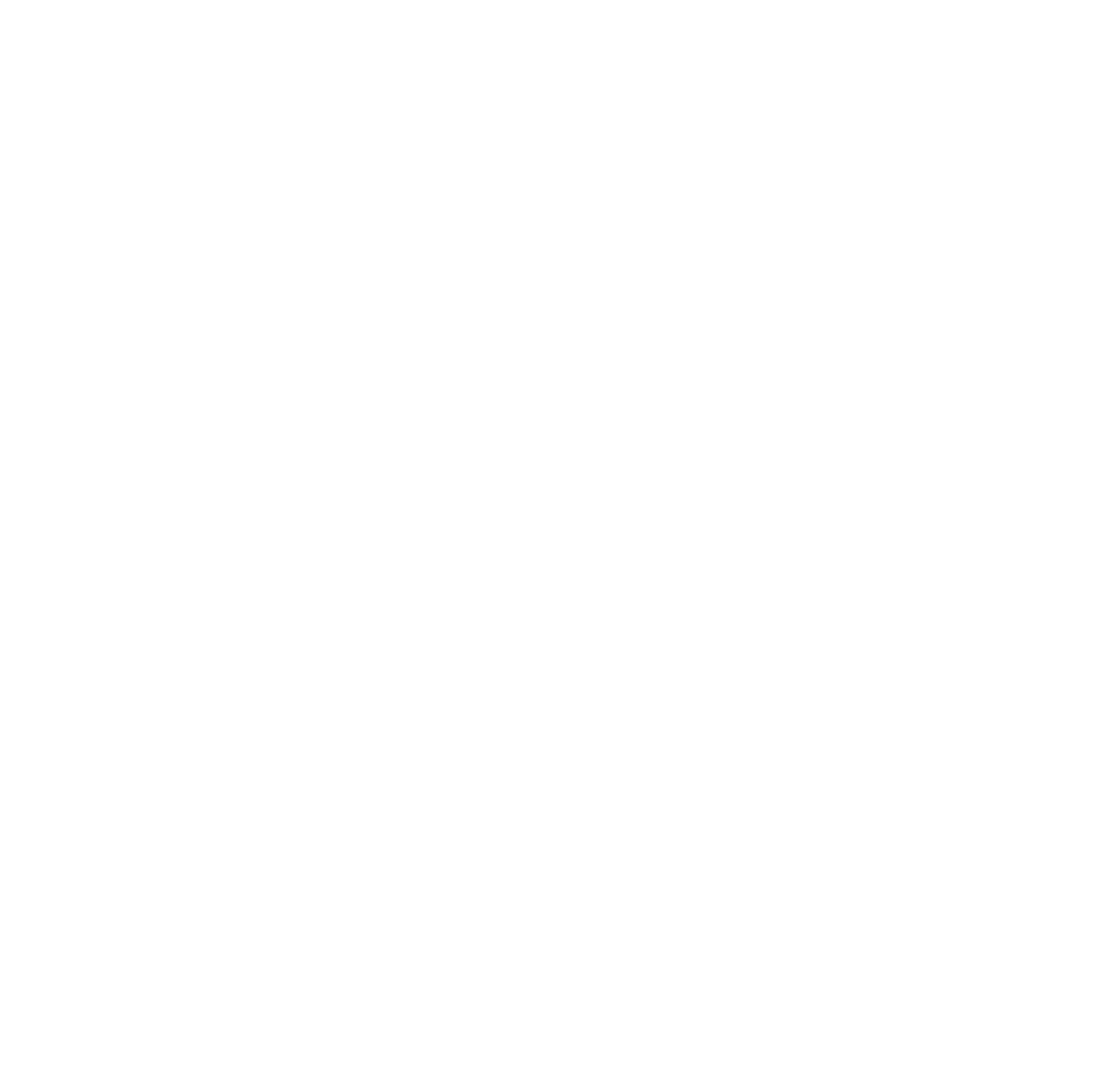
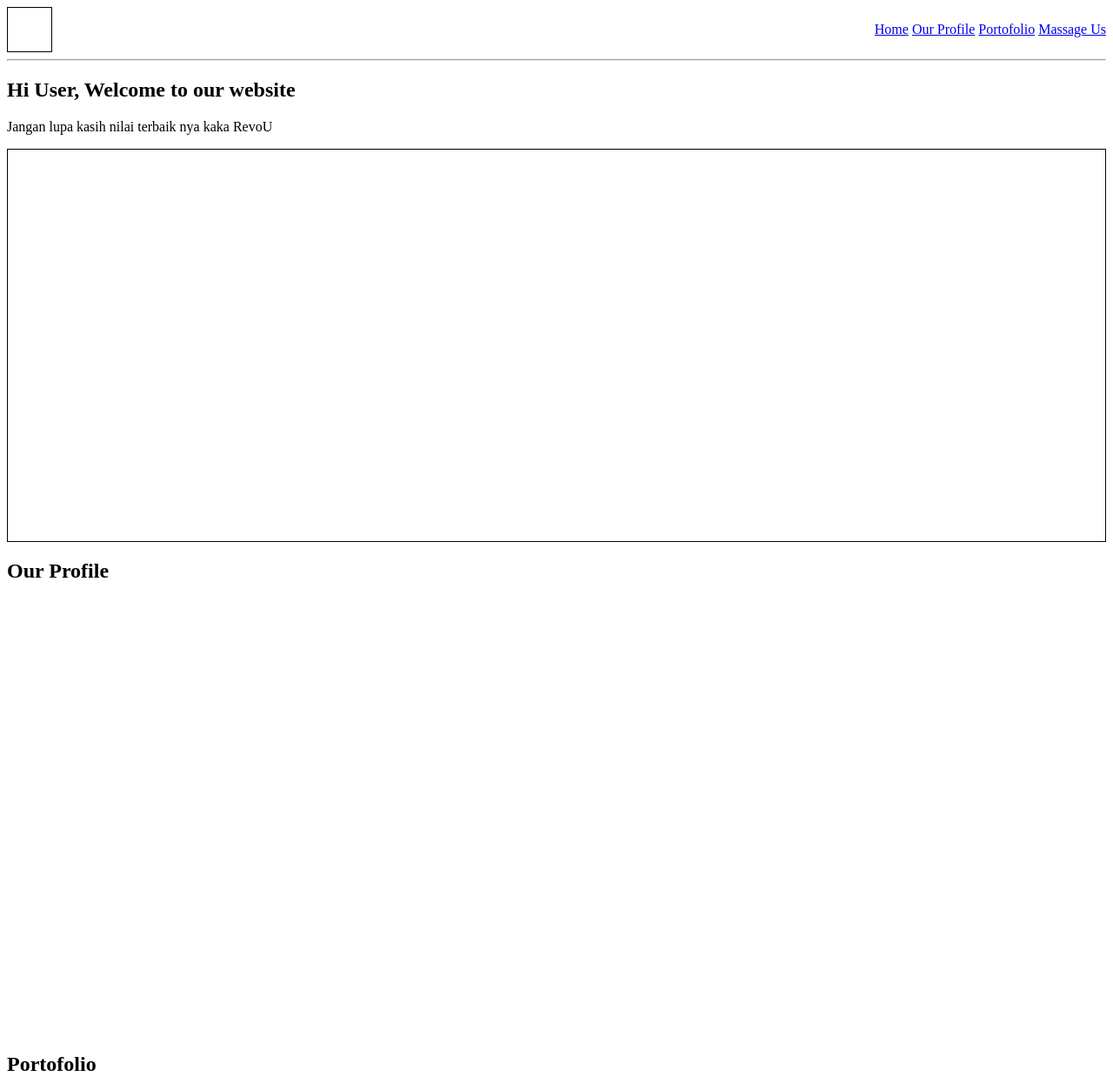
Before and after one commit to revou-fundamental-course/06-jan-25-fakhrisumirat, a plain HTML site: page index.html in a window 1280 px wide. Shown: the top 1253 px of the page at 87% size. Before the commit the page ends 800 px from the top, so only its background shows below. Drawn offline with Linux system fonts and the light colour scheme.

Commit message:
bagian kedua

```diff
--- a/css/styles.css
+++ b/css/styles.css
@@ -1 +1,27 @@
 /* Ini File CSS */
+
+.main-header {
+    display: flex;
+    justify-content: space-between;
+    align-items: center;
+}
+
+.logo-icon {
+    border: 1px solid;
+    height: 50px;
+    width: 50px;
+}
+
+.banner-image {
+    border: 1px solid;
+    height: 450px;
+}
+
+.content {
+    /* opsional */
+    height: 500px;
+}
+
+.footer {
+    text-align: center;
+}
--- a/index.html
+++ b/index.html
@@ -5,10 +5,82 @@
    <meta charset="UTF_8">
    <meta name="viewport" content="width=device-width, initial-scale=1.0">
    <title>Document</title>
+
+   <!-- Navigasi -->
+   <link rel="stylesheet" href="css\styles.css">
 </head>
 
 <body>
+    <!-- Logo & Navigasi -->
+    <header class="main-header">
 
+        <!-- Logo -->
+        <div class="logo-icon"></div>
+
+        <!-- Navigasi -->
+         <nav>
+            <a href="#home-page">Home</a>
+            <a href="#our-profile">Our Profile</a>
+            <a href="#portofolio">Portofolio</a>
+            <a href="#massage-us">Massage Us</a>
+         </nav>
+    </header>
+
+    <hr />
+
+    <!-- Main Content -->
+    <main>
+       <!-- Home Page -->
+        <section>
+            <!-- Title -->
+            <header id="home-page">
+                <h1>Hi <span id="user-greeting">User</span>, Welcome to our website</h1>
+                <p>Jangan lupa kasih nilai terbaik nya kaka RevoU</p>
+            </header>
+
+            <div class="banner-image">
+
+            </div>
+
+        </section>
+
+        <!-- Our Profle -->
+        <section>
+            <!-- Title -->
+            <header id="our-profile">
+                <h1>Our Profile</h1>
+            </header>
+
+            <div class="content"></div>
+        </section>
+
+        <!-- Portofolio -->
+        <section>
+            <!-- Title -->
+            <header id="portofolio">
+                <h1>Portofolio</h1>
+            </header>
+
+            <div class="content"></div>
+        </section>
+
+        <!-- Massage Us -->
+        <section>
+             <!-- Title -->
+             <header id="massage-us">
+                <h1>Massage Us</h1>
+            </header>
+
+            <div class="content"></div>
+        </section>
+    </main>
+
+    <hr />
+
+    <!-- Footer -->
+    <footer>
+        <p class="footer">&copy; 2025 - All rights reserved</p>
+    </footer>
 </body>
 
 </html>
```
